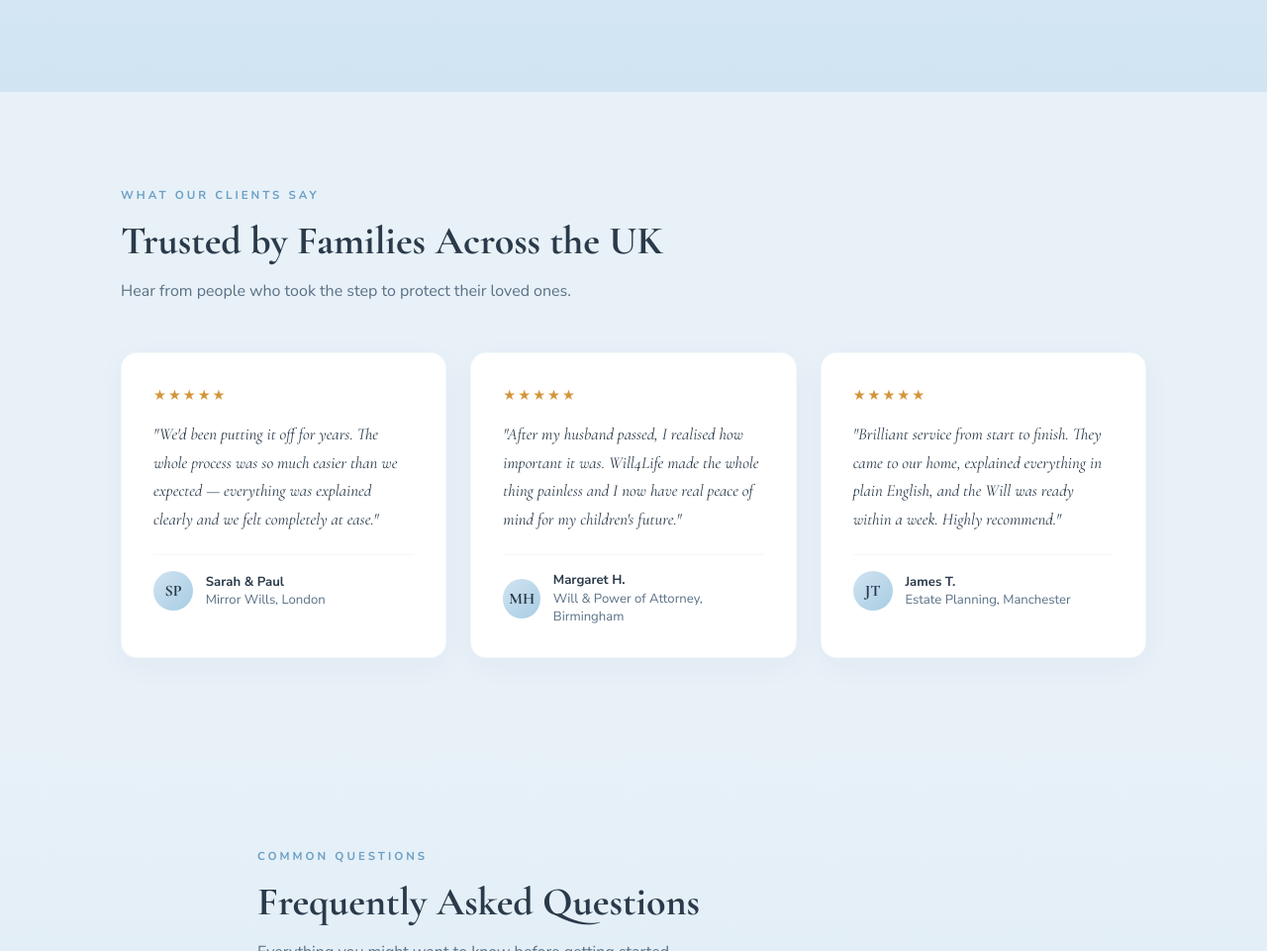
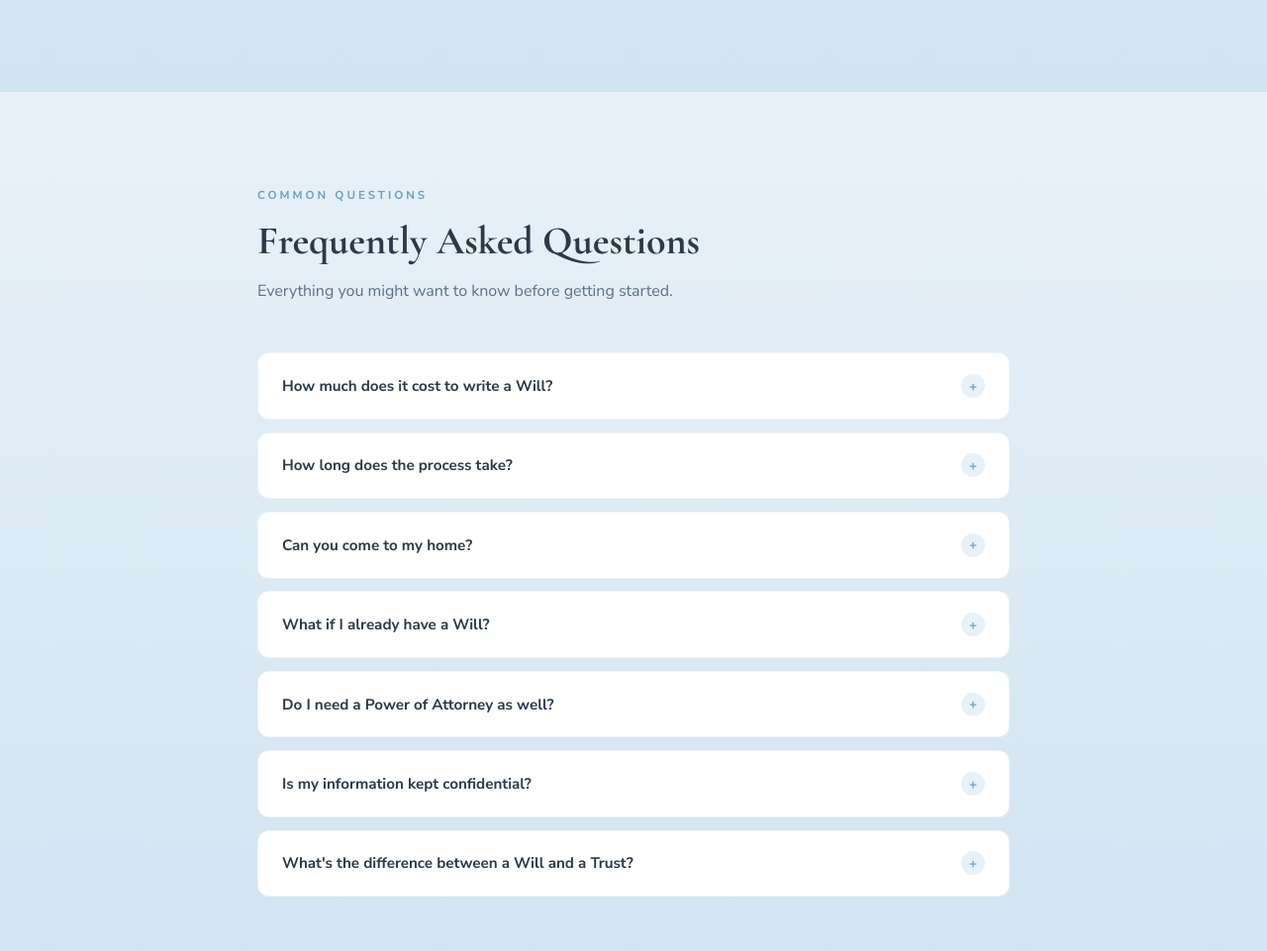
Before and after one commit to Physio4herapy/Will4life, a plain HTML site: page index.html in a window 1280 px wide. Shown: the part 3548-4509 px from the top of the page at 99% size. Drawn offline with nearby package versions, Linux system fonts and the light colour scheme.

Commit message:
Update index.html

```diff
--- a/index.html
+++ b/index.html
@@ -455,7 +455,7 @@
 </section>
 
 <!-- TESTIMONIALS -->
-<section class="testimonials-section">
+<!----<section class="testimonials-section">
   <div class="reveal">
     <div class="section-label">What Our Clients Say</div>
     <h2 class="section-title">Trusted by Families Across the UK</h2>
@@ -478,7 +478,7 @@
       <div class="testimonial-author"><div class="author-avatar">JT</div><div class="author-info"><strong>James T.</strong>Estate Planning, Manchester</div></div>
     </div>
   </div>
-</section>
+</section>---->
 
 <!-- FAQ -->
 <section class="faq-section">
```
